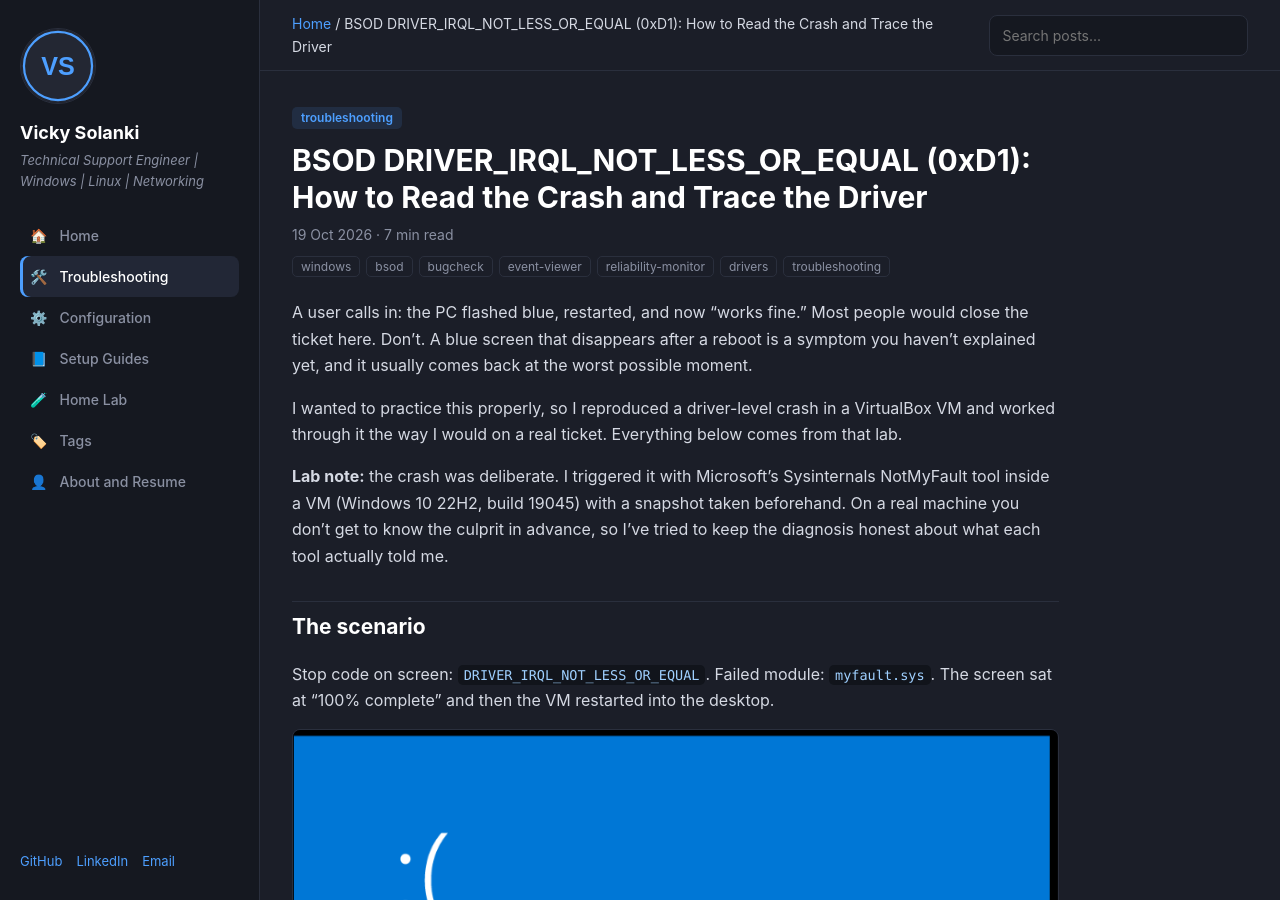
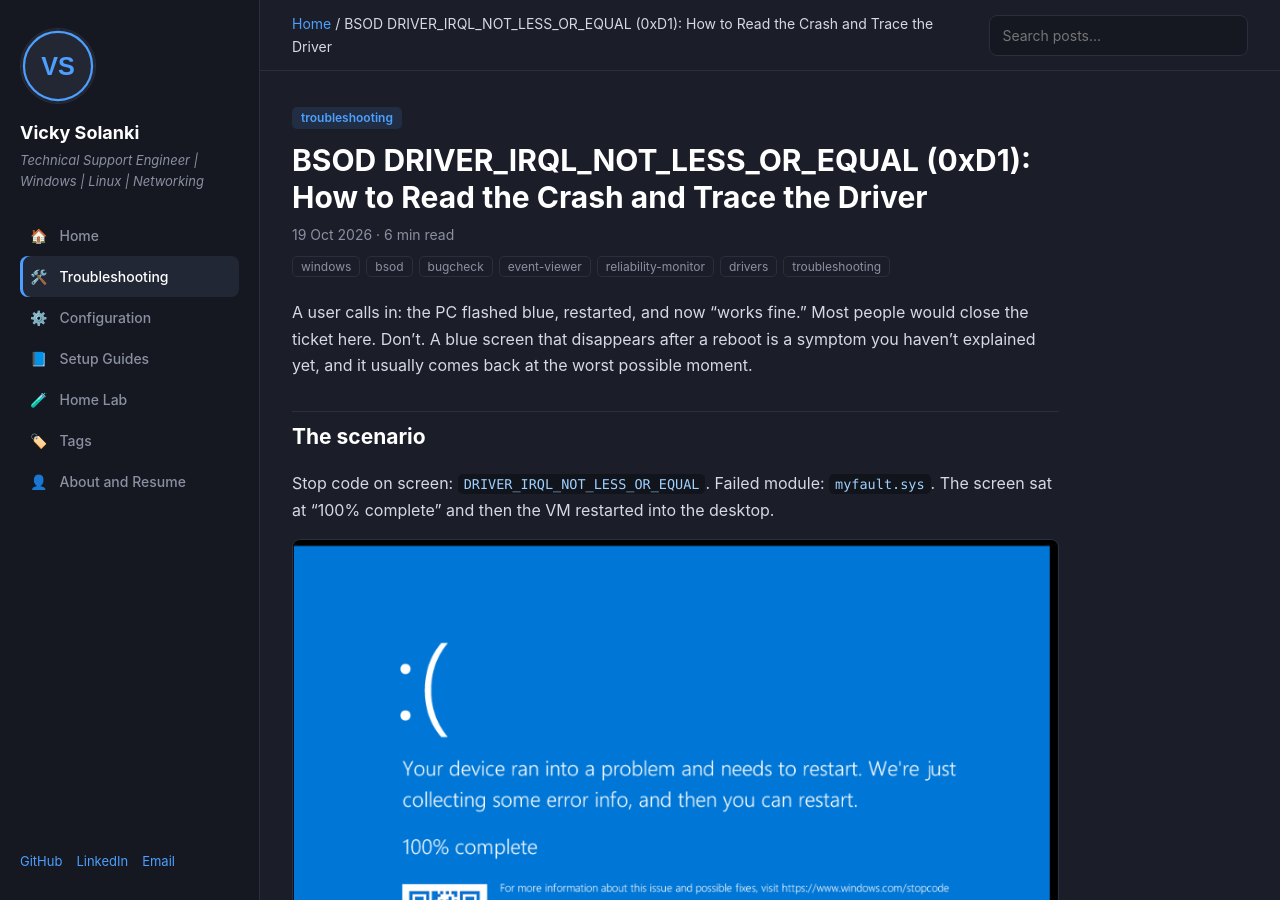
Before and after one commit to vickysolankii/vickysolankii.github.io, a Jekyll site: the page built from _posts/2026-10-19-fix-bsod-driver-irql-not-less-or-equal.md, in a window 1280 px wide and 900 px high. Built offline with Jekyll 4.4.1, drawn with Linux system fonts in a browser that asks for light colours.

Commit message:
Update 2026-10-19-fix-bsod-driver-irql-not-less-or-equal.md

```diff
--- a/_posts/2026-10-19-fix-bsod-driver-irql-not-less-or-equal.md
+++ b/_posts/2026-10-19-fix-bsod-driver-irql-not-less-or-equal.md
@@ -8,9 +8,7 @@ description: "A hands-on walkthrough of stop code 0xD1 on Windows 10 22H2: repro
 
 A user calls in: the PC flashed blue, restarted, and now "works fine." Most people would close the ticket here. Don't. A blue screen that disappears after a reboot is a symptom you haven't explained yet, and it usually comes back at the worst possible moment.
 
-I wanted to practice this properly, so I reproduced a driver-level crash in a VirtualBox VM and worked through it the way I would on a real ticket. Everything below comes from that lab.
 
-**Lab note:** the crash was deliberate. I triggered it with Microsoft's Sysinternals NotMyFault tool inside a VM (Windows 10 22H2, build 19045) with a snapshot taken beforehand. On a real machine you don't get to know the culprit in advance, so I've tried to keep the diagnosis honest about what each tool actually told me.
 
 ## The scenario
 
```
